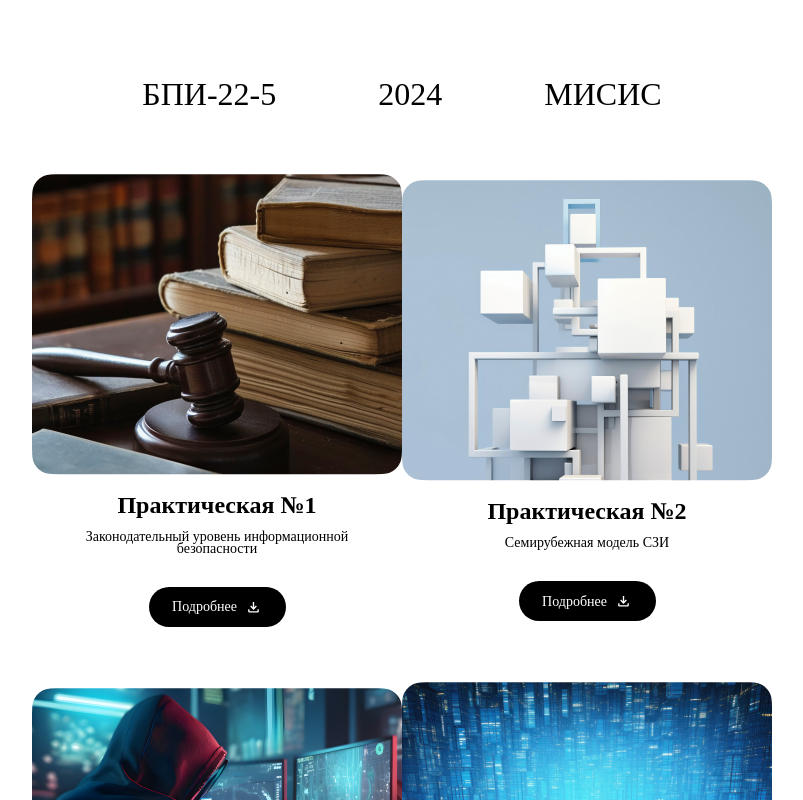
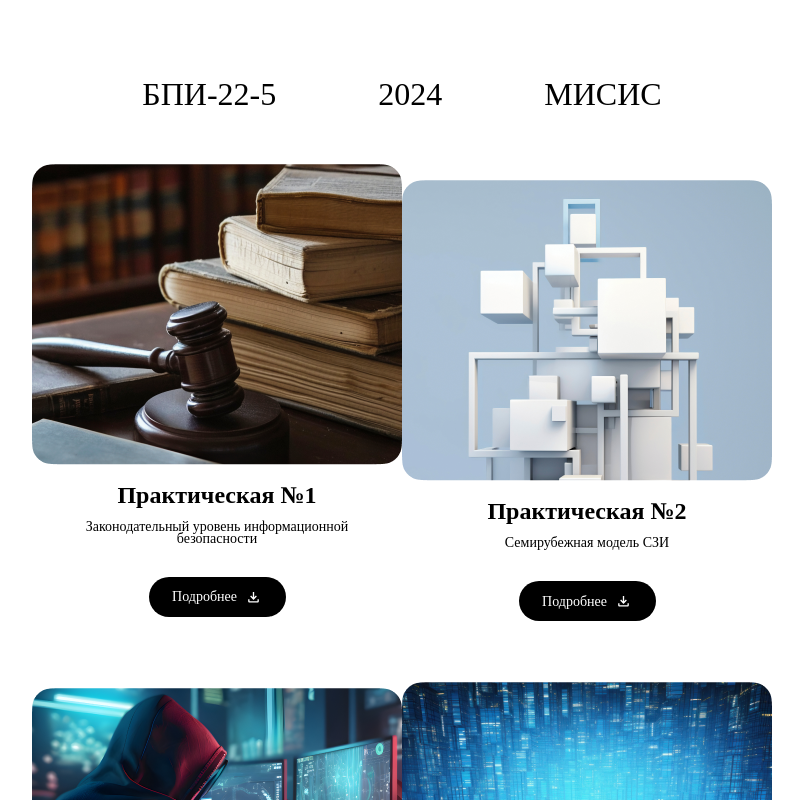
Before and after one commit to sanyadevel/final-exam, a React (Create React App) app: page / in a window 1280 px wide. In both pictures the pointer is over the element 455 px from the left and 799 px from the top of the page. Shown: the part 399-1199 px from the top of the page, without its empty margins (238-1041 px from the left). Built offline with nearby package versions, Linux system fonts and the light colour scheme; the HTML template or start-up script is replaced by a standard one.

Commit message:
добавил hover для наведения на карточки

```diff
--- a/src/components/Cards/styles.module.scss
+++ b/src/components/Cards/styles.module.scss
@@ -20,4 +20,17 @@
     justify-content: center;
     min-width: calc(33.33% - 10px);
     margin: 0 0 55px 0;
+    transition: transform 0.3s ease;
+
+    &:hover {
+        transform: translate(0, -10px);
+    }
 }
+
+.bigCard {
+    transition: transform 0.3s ease;
+
+    &:hover {
+        transform: translate(0, -10px);
+    }
+}
```
